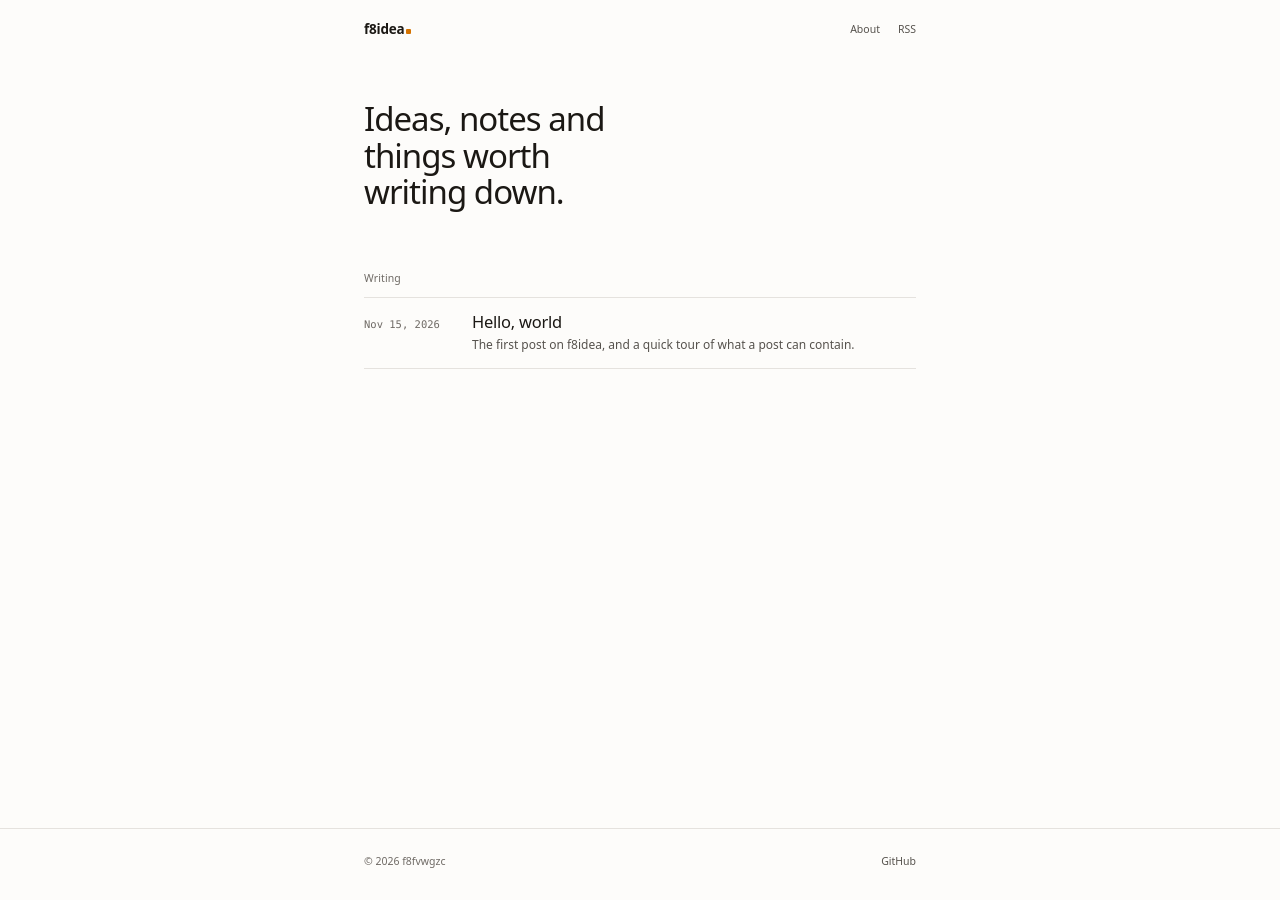
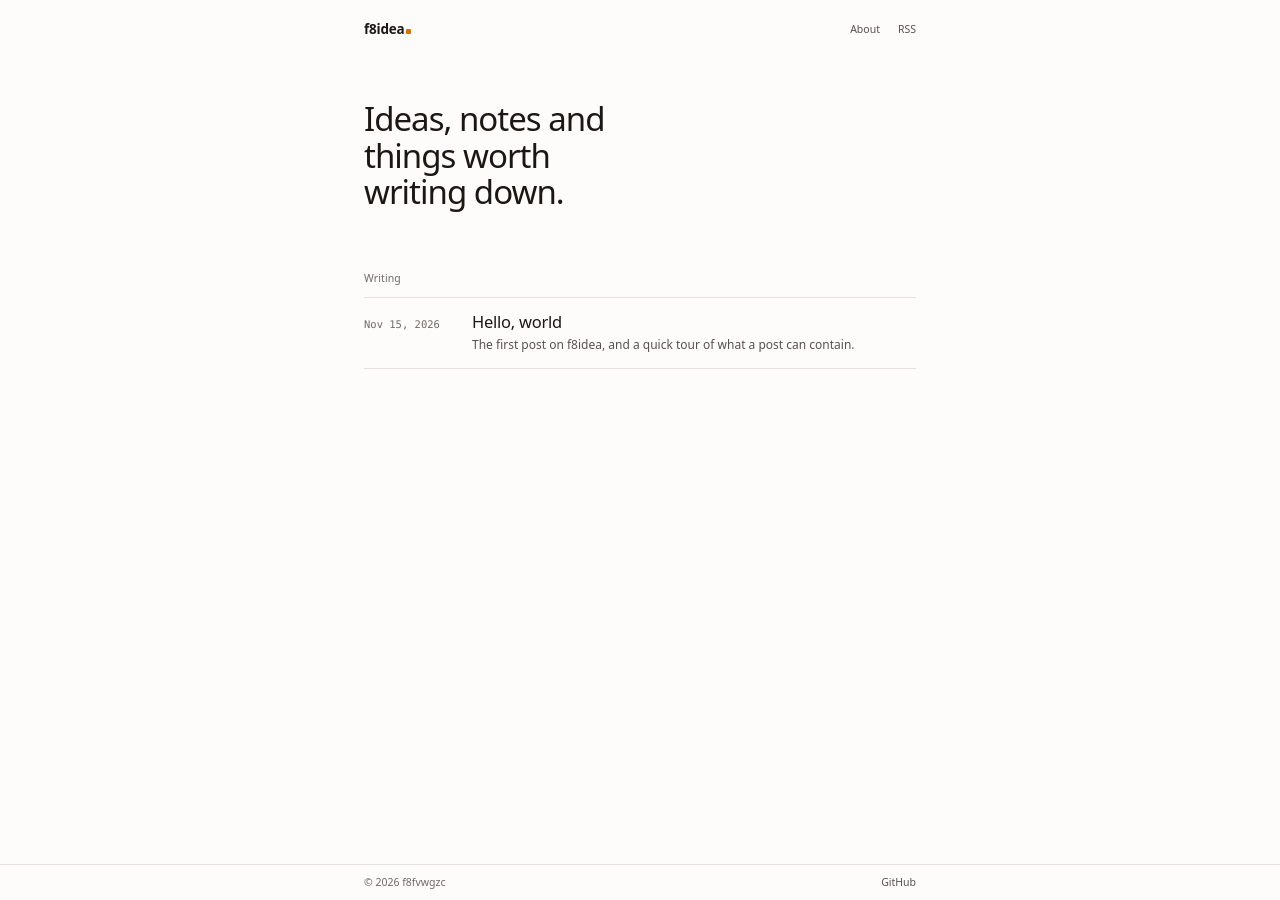
Before and after one commit to f8fvwgzc/f8fvwgzc.github.io, a Jekyll site: the page built from index.html, in a window 1280 px wide. Built offline with Jekyll 4.4.1, drawn with Linux system fonts in a browser that asks for light colours.

Commit message:
Remove footer padding-block
Co-Authored-By: Claude Fable 5.2 <noreply@anthropic.com>

```diff
--- a/assets/css/style.css
+++ b/assets/css/style.css
@@ -668,7 +668,6 @@ main {
 /* Footer */
 
 .site-footer {
-  padding-block: 1.25rem 1.75rem;
   border-top: 1px solid var(--line);
   font-size: var(--text-sm);
   color: var(--text-3);
```
